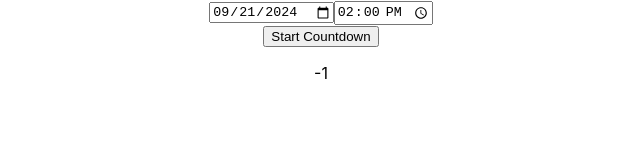
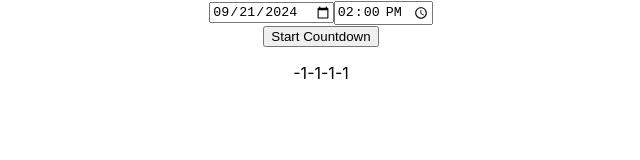
Before and after one commit to LrDevEng/react-the-spontaneous-weekend-warrior, a React app: page / in a window 1280 px wide. Shown: the top 160 px of the page, without its empty margins (319-959 px from the left). Built offline with nearby package versions, Linux system fonts and the light colour scheme; the HTML template or start-up script is replaced by a standard one.

Commit message:
Add parser from seconds to time format string

```diff
--- a/src/components/CountDownTimer.js
+++ b/src/components/CountDownTimer.js
@@ -1,4 +1,5 @@
 import { useEffect, useState } from 'react';
+import { parseSecondsToTfs } from '../utils/Parsers';
 import DateTimePicker from './DateTimePicker';
 
 function CountDownTimer() {
@@ -43,7 +44,7 @@ function CountDownTimer() {
       />
       {timerValue <= 0 && <button onClick={start}>Start Countdown</button>}
       {timerValue > 0 && <button onClick={stop}>Stop</button>}
-      <p>{timerValue}</p>
+      <p>{parseSecondsToTfs(timerValue)}</p>
     </div>
   );
 }
--- /dev/null
+++ b/src/utils/Parsers.js
@@ -0,0 +1,22 @@
+const secondsPerDay = 60 * 60 * 24;
+const secondsPerHour = 60 * 60;
+const secondsPerMinute = 60;
+
+// Function to parse seconds to time format string DDDDD:HH:MM:SS
+export function parseSecondsToTfs(sec) {
+  sec = Number(sec);
+
+  const days = Math.floor(sec / secondsPerDay);
+  const hours = Math.floor((sec % secondsPerDay) / secondsPerHour);
+  const minutes = Math.floor(
+    ((sec % secondsPerDay) % secondsPerHour) / secondsPerMinute,
+  );
+  const seconds = ((sec % secondsPerDay) % secondsPerHour) % secondsPerMinute;
+
+  return [
+    days.toString(),
+    hours.toString().padStart(2, '0'),
+    minutes.toString().padStart(2, '0'),
+    seconds.toString().padStart(2, '0'),
+  ];
+}
```
